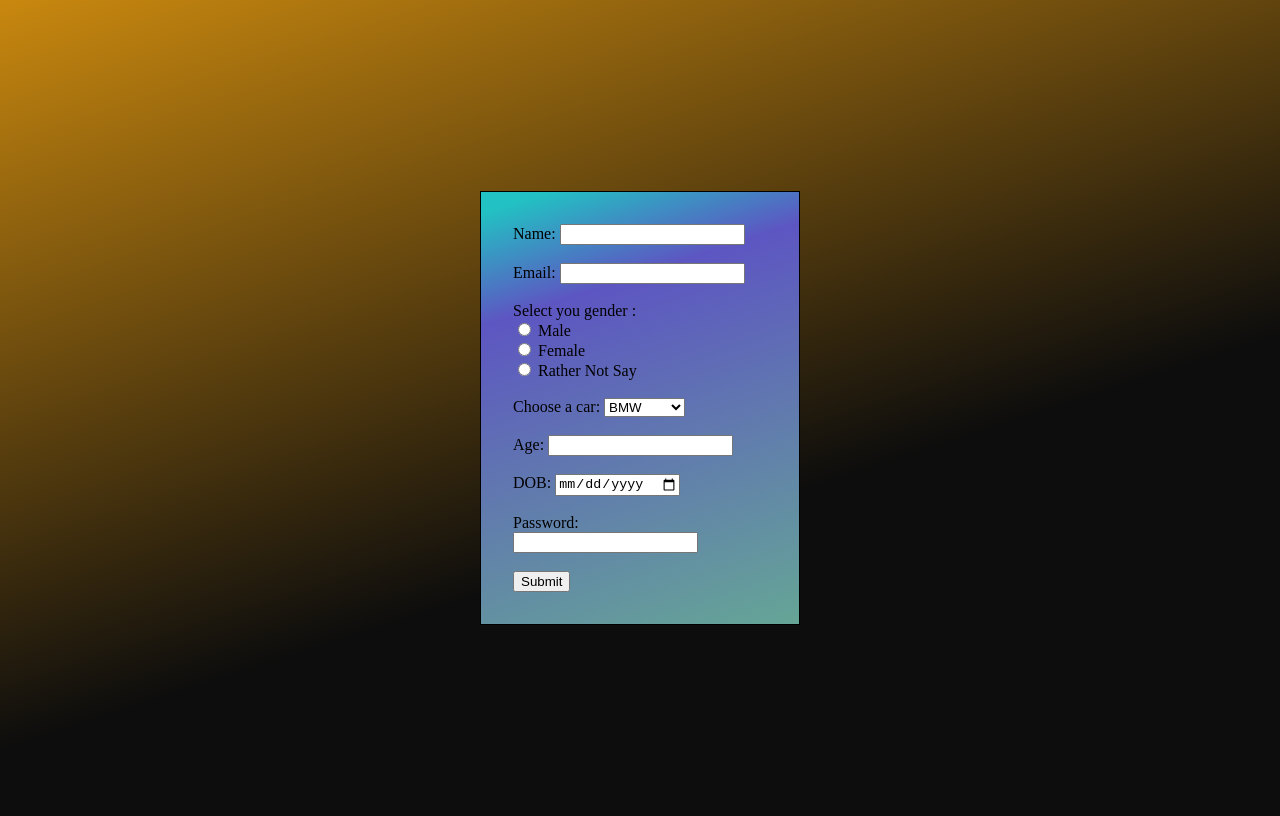
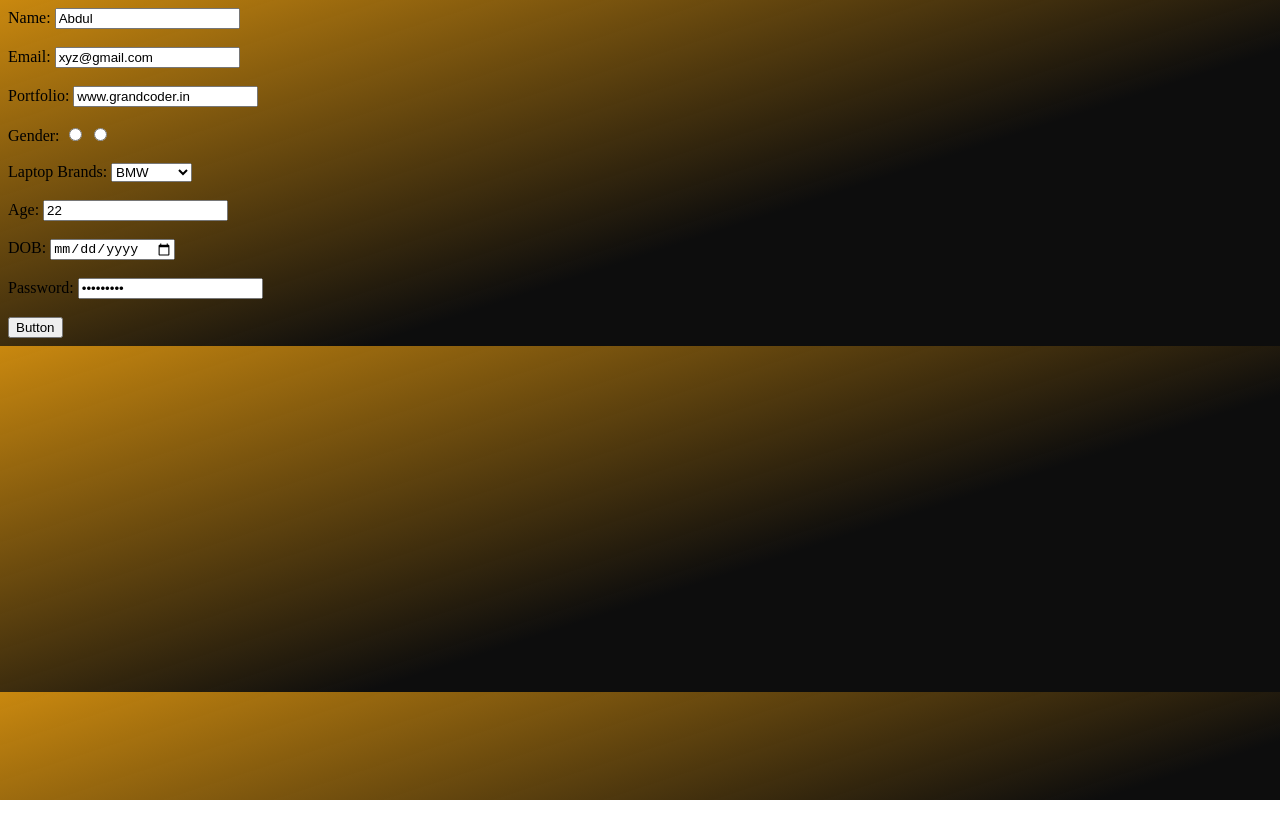
Before and after one commit to acciojob/signup-form-car-akhila691, a website: page main.html in a window 1280 px wide. Drawn offline with Linux system fonts and the light colour scheme.

Commit message:
Update main.html

```diff
--- a/main.html
+++ b/main.html
@@ -3,44 +3,51 @@
 <html>
 
 <head>
-	<title>Car Form SignUp</title>
 	<link rel="stylesheet" href="styles.css">
 </head>
 
 <body>
 	<!-- the entire body must be written by student -->
-	<!-- <h2>Car Form Signup</h2> -->
-	<div class="container">
-	<div class="form">
-	    <label for="name">Name:</label>
-        <input type="text" id="name"><br><br>
-        <label for="email">Email:</label>
-        <input type="email" id="email" name="lname"><br><br>
-       <!-- For Radio Buttons on gender -->
-	   <label for="gender"> Select you gender : </label><br>
-		<input type="radio" id="gender" name="gender" value="">
-        <label for="male">Male</label><br>
-        <input type="radio" id="gender" name="gender" value="">
-        <label for="female">Female</label><br>
-		<input type="radio" id="gender" name="gender" value="">
-        <label for="third">Rather Not Say</label><br>
-        <br>
-	    <!-- option to choose -->
-		<label for="cars">Choose a car:</label>
-        <select id="cars">
-          <option value="BMW">BMW</option>
-          <option value="Audi">Audi</option>
-          <option value="Mercedez">Mercedez</option>
-        </select><br><br>
-		<label for="age">Age:</label>
-        <input type="number" id="age"><br><br>
-        <label for="dob">DOB:</label>
-        <input type="date" id="dob" name="birthday"><br><br>
-		<label for="password">Password:</label>
-        <input type="password" id="password"><br><br>
-        <input type="submit">
-	</div>
-</div>
+	<form method="post">
+		<label for="name">
+		Name: <input type="text" value="Abdul" id="name" required>
+		</label><br><br>
+
+		<label for="email">
+		   Email: <input type="email" value="xyz@gmail.com" id="email" required>
+		</label><br><br>
+
+		<label for="portfolio">
+			Portfolio: <input type="url" value="www.grandcoder.in" id="portfolio">
+		 </label><br><br>
+
+		<label for="gender">
+			Gender: <input type="radio" name="gender" value="Male" id="gender" required>
+			<input type="radio" name="gender" value="Female" id="gender" required>
+		 </label><br><br>
+
+        <label for="cars">
+			Laptop Brands:
+			<select name="car_brands" id="cars" required>
+				<option value="BMW">BMW</option>
+				<option value="Audi">Audi</option>
+				<option value="Mercedez">Mercedez</option>
+			  </select>
+		</label><br><br>
+
+		<label for="age">
+			Age: <input type="number" value="22" id="age" required>
+		 </label><br><br>
+
+		 <label for="dob">
+			DOB: <input type="date" value="12/10/2022" id="dob" required>
+		 </label><br><br>
+
+		 <label for="password">
+			Password: <input type="password" value="abdul123@" id="password" required>
+		 </label><br><br>
+		 <button type='submit'>Button</button>
+	</form>
     <script type="text/javascript" src="./script.js">
 </script>
 
```
